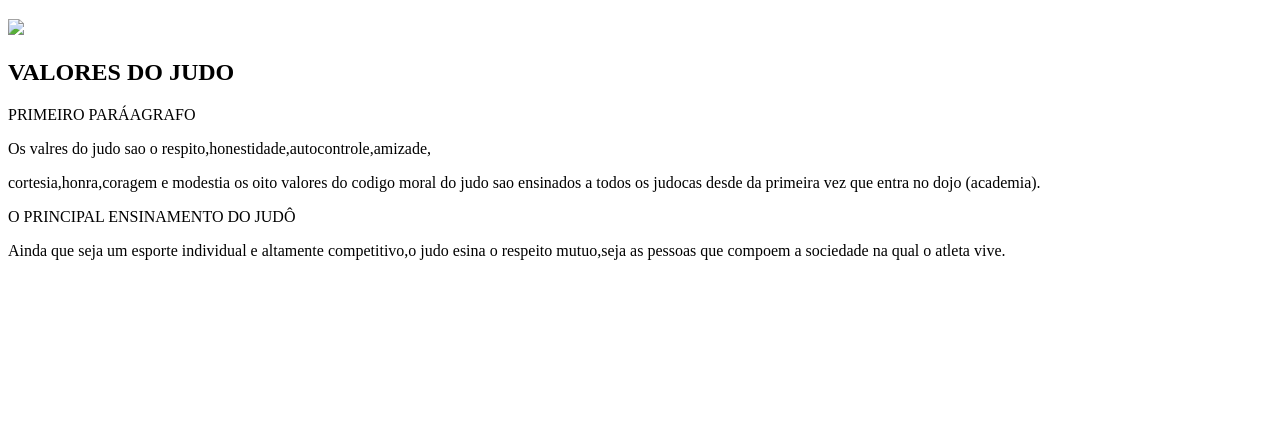
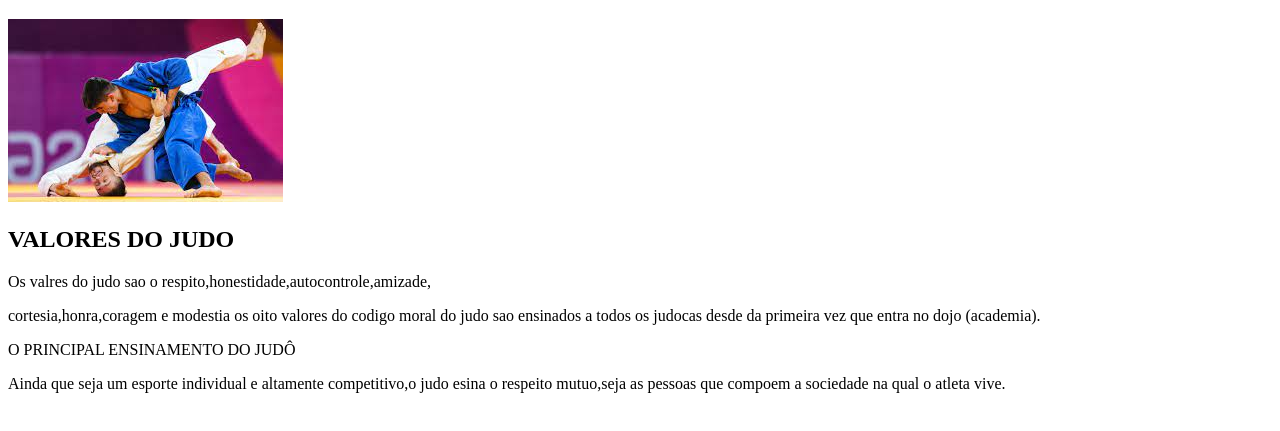
Before and after one commit to gideadossantos/pensamento-computacional-1b, a plain HTML site: page index1.html in a window 1280 px wide. Shown: the part 61-492 px from the top of the page. Drawn offline with Linux system fonts and the light colour scheme.

Commit message:
Update index1.html

```diff
--- a/index1.html
+++ b/index1.html
@@ -10,10 +10,10 @@
     <h1>judo</h1>
 
   <!---
-O tÍTULO h1 É O TÍTULO PRINCIPAL DO SEU SITE
+
 --->
 
-    <img id = "NOMEIMAGEM"  src="NOMEIARQUIVO.jpg">
+    <img id = "judo"  src="judo.jpeg">
 
    <!---
 Para colocar uma imagem;
@@ -24,7 +24,7 @@ Para colocar uma imagem;
 
     <h2>VALORES DO JUDO</h2>
 
-    <p>PRIMEIRO PARÁAGRAFO</p>
+    <p></p>
 
     <p>Os valres do judo sao o respito,honestidade,autocontrole,amizade,
    </p>cortesia,honra,coragem e modestia os oito valores do codigo moral
```
